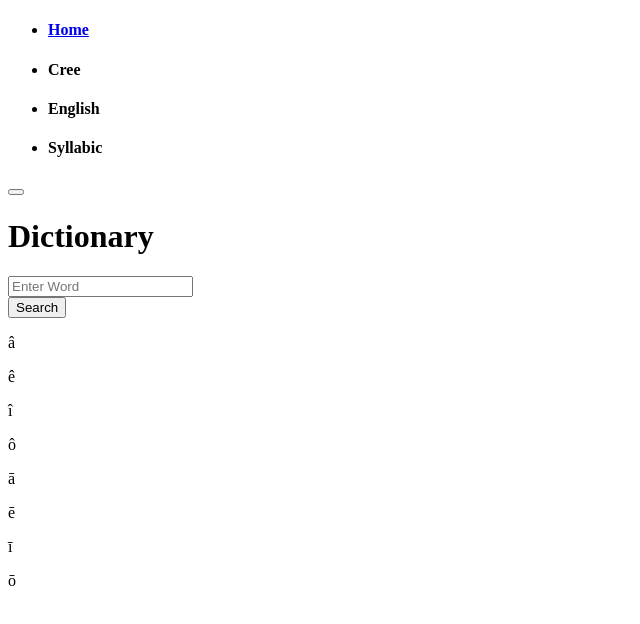
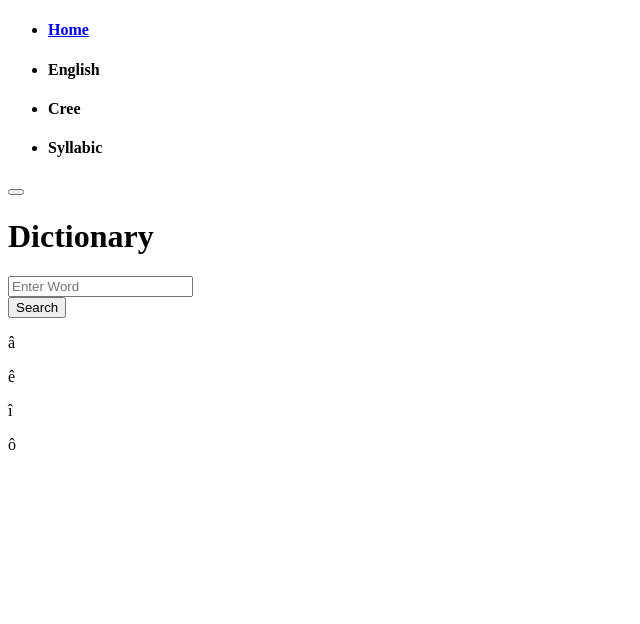
Before and after one commit to UAlbertaALTLab/morphodict, a React (Create React App) app in the folder CreeDictionary/React/: page /definition in a window 1280 px wide. Shown: the top 624 px of the page, without its empty margins (0-640 px from the left). Built offline with nearby package versions, Linux system fonts and the light colour scheme; the HTML template or start-up script is replaced by a standard one.

Commit message:
Changed color

```diff
--- a/CreeDictionary/React/src/components/navigation/navSideBar.js
+++ b/CreeDictionary/React/src/components/navigation/navSideBar.js
@@ -43,16 +43,16 @@ class NavSideBar extends React.Component {
                 <div className="sidebar-wrapper">
                     <ul className="nav">
                         <li>
-                            <a href="/"><h4 className="text-default">{i18next.t('Home')}</h4></a>
+                            <a href="/"><h4>{i18next.t('Home')}</h4></a>
                         </li>
                         <li>
-                            <a onClick={() => this.translate("cree")}><h4 className="text-default">Cree</h4></a>
+                            <a onClick={() => this.translate("eng")}><h4>English</h4></a>
                         </li>
                         <li>
-                            <a onClick={() => this.translate("eng")}><h4 className="text-default">English</h4></a>
+                            <a onClick={() => this.translate("cree")}><h4>Cree</h4></a>
                         </li>
                         <li>
-                            <a onClick={() => this.translate("syllabic")}><h4 className="text-default">Syllabic</h4></a>
+                            <a onClick={() => this.translate("syllabic")}><h4>Syllabic</h4></a>
                         </li>
                     </ul>
                 </div>
--- a/CreeDictionary/React/src/components/search/searchForm.js
+++ b/CreeDictionary/React/src/components/search/searchForm.js
@@ -75,10 +75,6 @@ class SearchForm extends React.Component {
             <p className="btn text-white btn-link" onClick={() => this.handleChar("ê")}>ê</p>
             <p className="btn text-white btn-link" onClick={() => this.handleChar("î")}>î</p>
             <p className="btn text-white btn-link" onClick={() => this.handleChar("ô")}>ô</p>
-            <p className="btn text-white btn-link" onClick={() => this.handleChar("ā")}>ā</p>
-            <p className="btn text-white btn-link" onClick={() => this.handleChar("ē")}>ē</p>
-            <p className="btn text-white btn-link" onClick={() => this.handleChar("ī")}>ī</p>
-            <p className="btn text-white btn-link" onClick={() => this.handleChar("ō")}>ō</p>
           </div>
         </form>
       </div>
```
